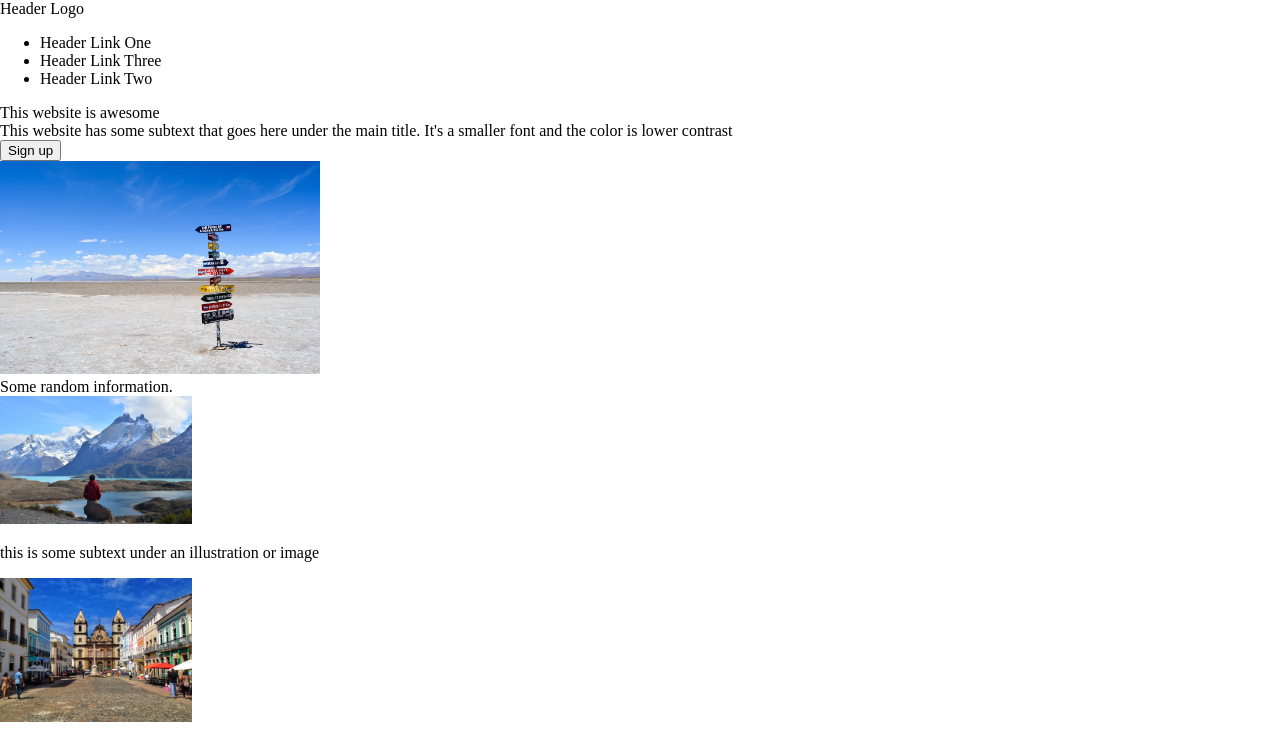
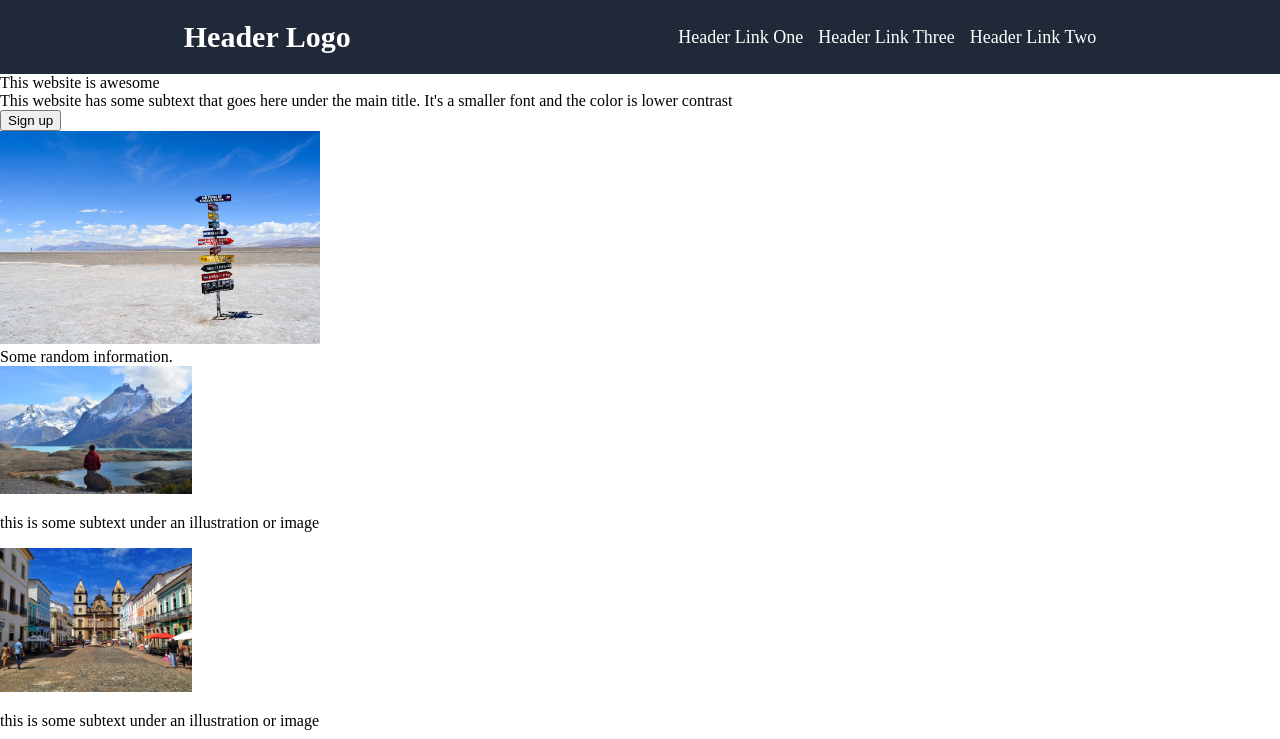
Before and after one commit to Glonky1337/landing-page, a plain HTML site: page index.html in a window 1280 px wide. Shown: the top 739 px of the page. Drawn offline with Linux system fonts and the light colour scheme.

Commit message:
Add initial style to <header>

```diff
--- a/style.css
+++ b/style.css
@@ -15,3 +15,36 @@ body {
 }
 
 /* images above temporarily adjusted to aid in ease of page construction */
+/* begin header section */
+
+.header {
+    display: flex;
+    flex-direction: row;
+    justify-content: space-around;
+    align-items: center;
+    background-color: #1f2937;
+    color: white;
+    padding: 20px;
+}
+
+.header-logo {
+    display: flex;
+    flex-shrink: 0;
+    font-size: 30px;
+    font-weight: 600;
+}
+
+.header-links {
+    display: flex;
+    font-size: 18px;
+}
+
+ul {
+    display: flex;
+    flex-direction: row;
+    gap: 15px;
+    list-style-type: none;
+    margin: 0;
+    padding: 0;
+}
+/* end header section */
```
